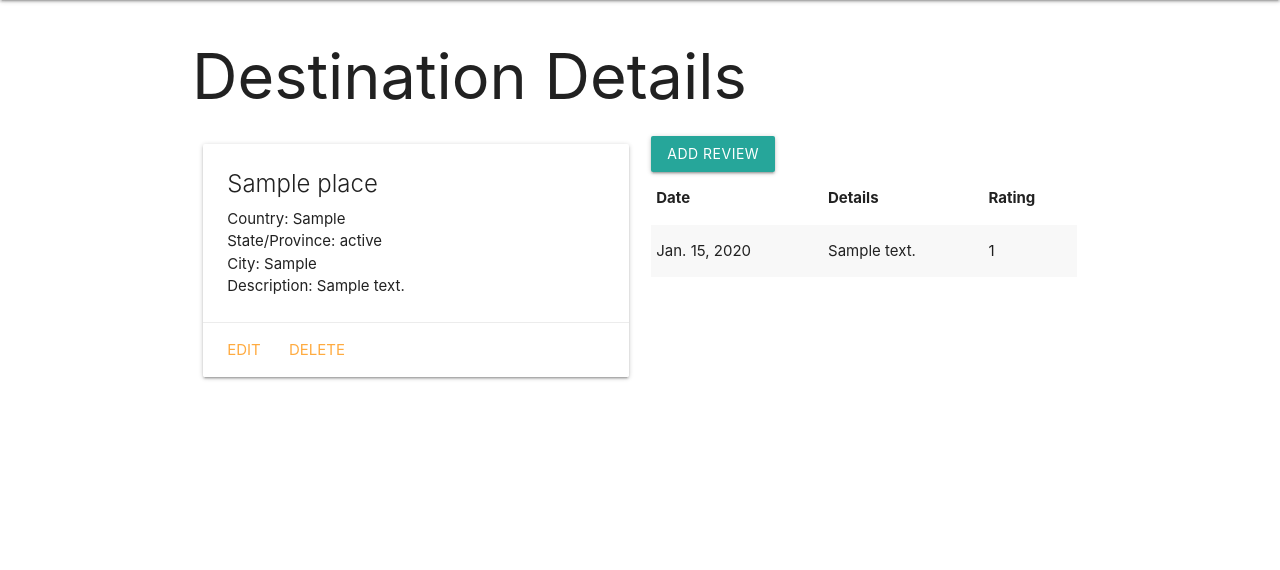
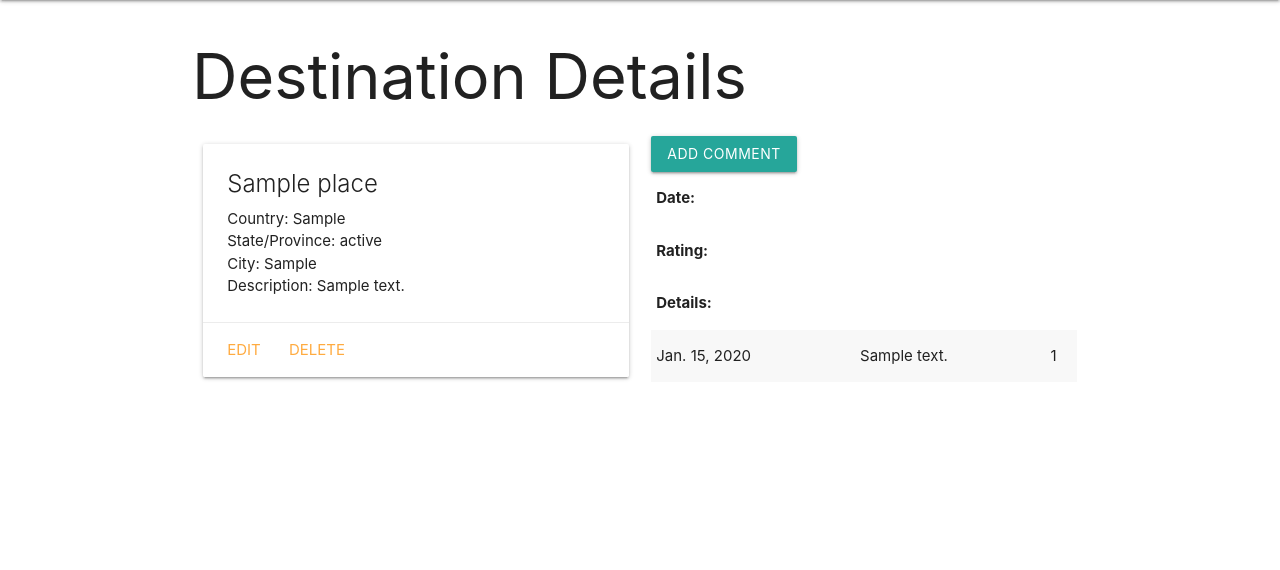
Before and after one commit to skylarw19/into-the-unknown, a Django app: page /places/1/ in a window 1280 px wide. Shown: the part 64-634 px from the top of the page. Run offline with Django 3.2, Linux system fonts and the light colour scheme; a user stored in the database is signed in; tables that the repository leaves empty hold one stand-in row (values such as "Sample post").

Commit message:
comment formating

```diff
--- a/main_app/templates/about.html
+++ b/main_app/templates/about.html
@@ -2,7 +2,7 @@
 {% block content %}
 
 <h1>Into the Unknown</h1>
-<hr />
+<hr>
 <p>Traveling is Lit!</p>
 
 {% endblock %}
--- a/main_app/templates/places/detail.html
+++ b/main_app/templates/places/detail.html
@@ -23,11 +23,13 @@
     <form action="{% url 'add_review' place.id %}" method="post">
       {% csrf_token %}
       {{ review_form.as_p }}
-      <input type="submit" class="btn" value="Add Review">
+      <input type="submit" class="btn" value="Add Comment">
     </form>
     <table class="striped">
       <thead>
-        <tr><th>Date</th><th>Details</th><th>Rating</th></tr>
+        <tr><th>Date:</th></tr>
+        <tr><th>Rating:</th></tr>
+        <tr><th>Details:</th></tr>
       </thead>
       <tbody>
         {% for review in place.review_set.all %}
```
